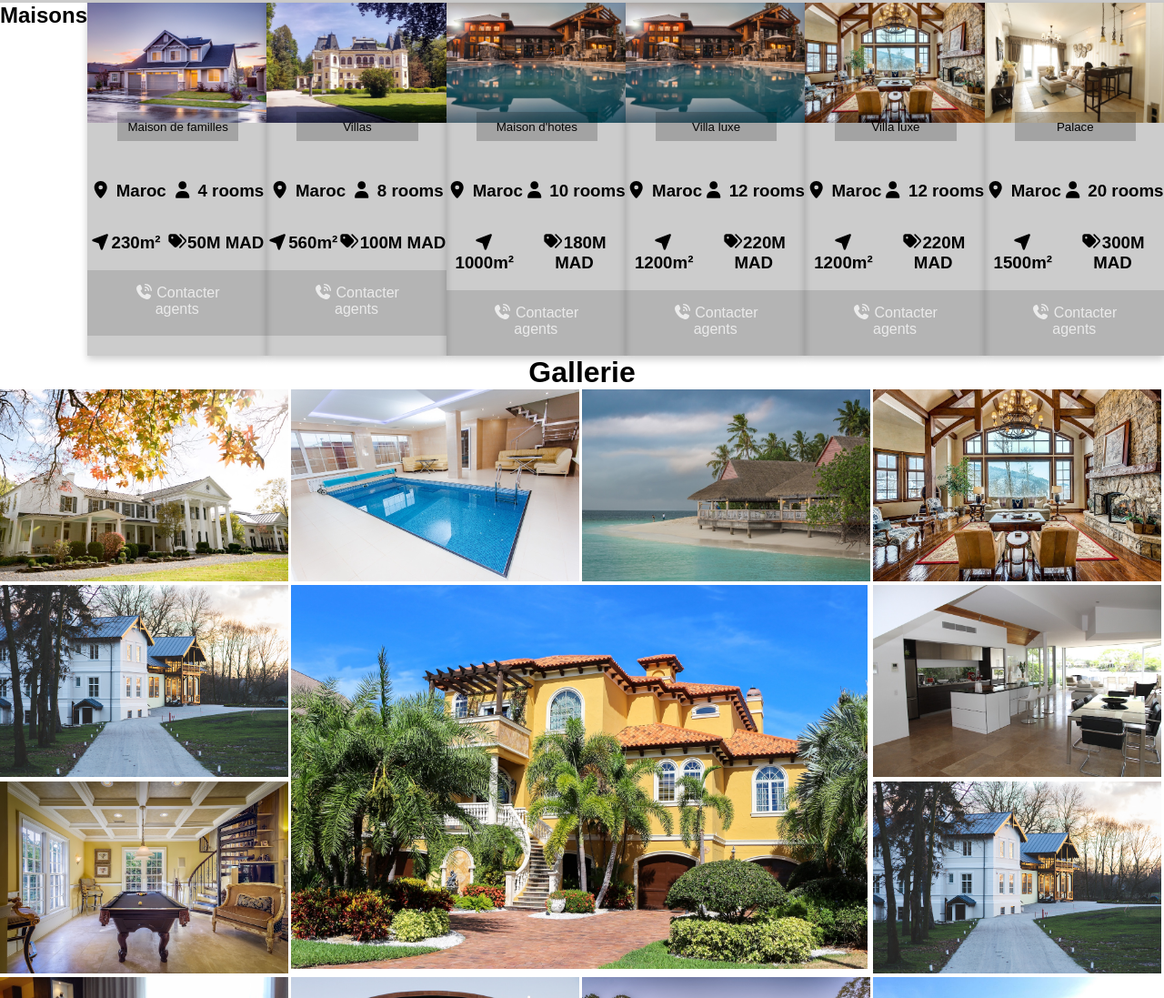
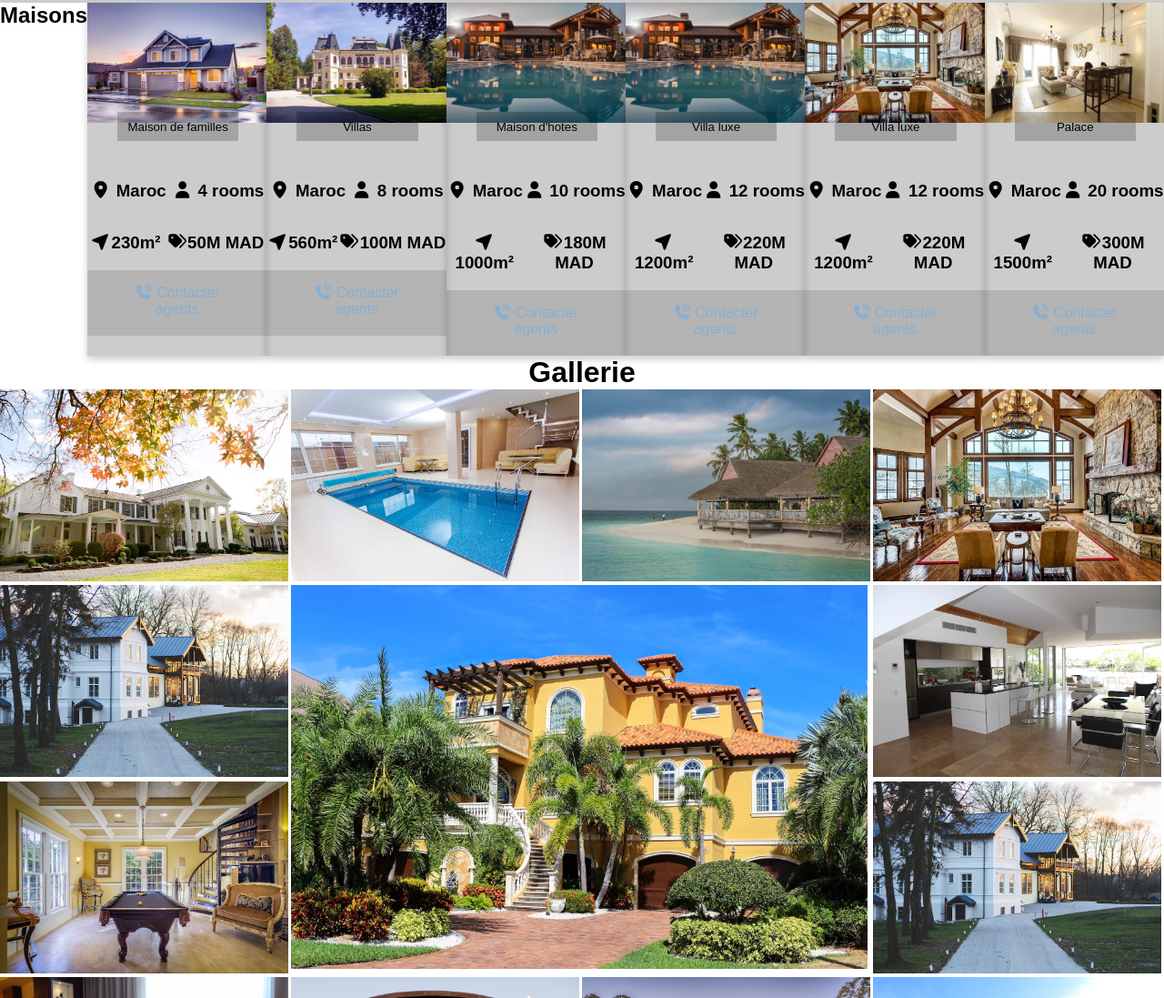
Before and after one commit to abdellmum/building__front-end__web__application, a website: page fichier_starter/dist/index.html in a window 1280 px wide. Shown: the part 1553-2650 px from the top of the page at 91% size. Drawn offline with nearby package versions, Linux system fonts and the light colour scheme; files that its build step writes are made by us from their sources.

Commit message:
maison.scss update
maison.scss update

```diff
--- a/fichier_starter/sass/_maison.scss
+++ b/fichier_starter/sass/_maison.scss
@@ -15,8 +15,8 @@
     transition:0.4s;
     width:20rem;
     text-align:center;
-    font-size:1rem;
-    font-family: sans-serif;
+
+
 
 
 
@@ -39,12 +39,12 @@
 
       background-color:rgba(0, 0, 0, 0.2);
       border: none;
-      color: white;
+      color: #5b9bd5;
       padding: 16px 32px;
       text-align: center;
       font-size: 1em;
       opacity: 0.6;
-      transition: 0.3s;
+
       display: inline-block;
       text-decoration: none;
       margin-top: 10%;
```
